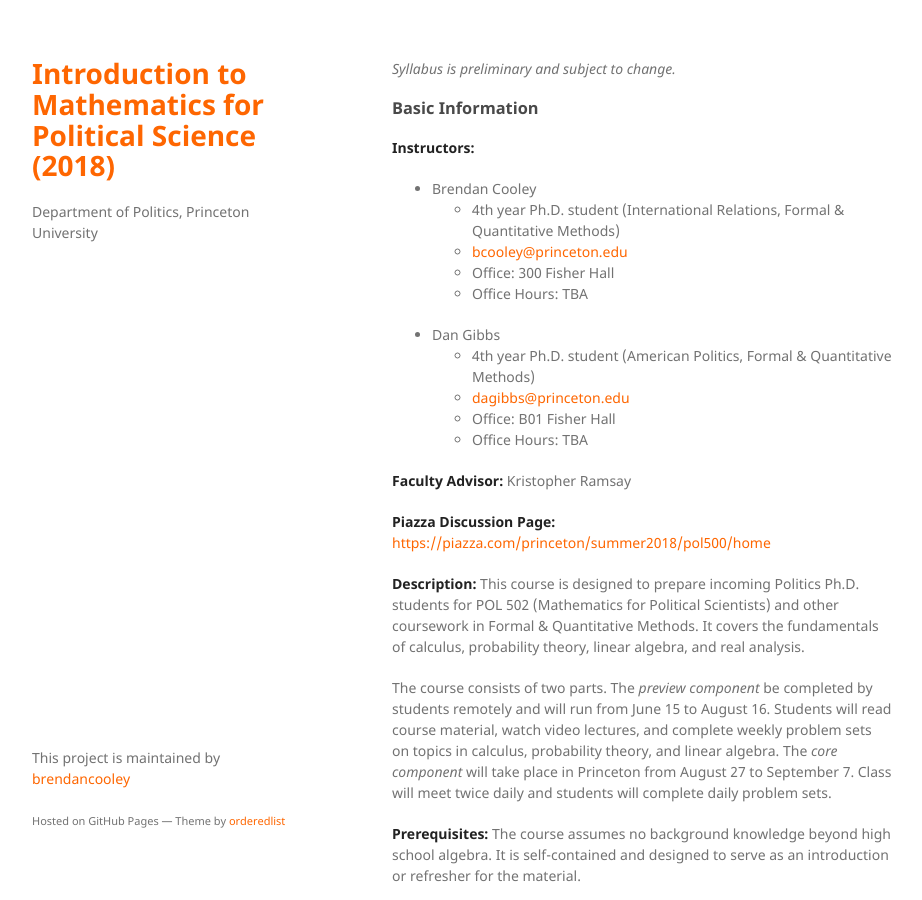
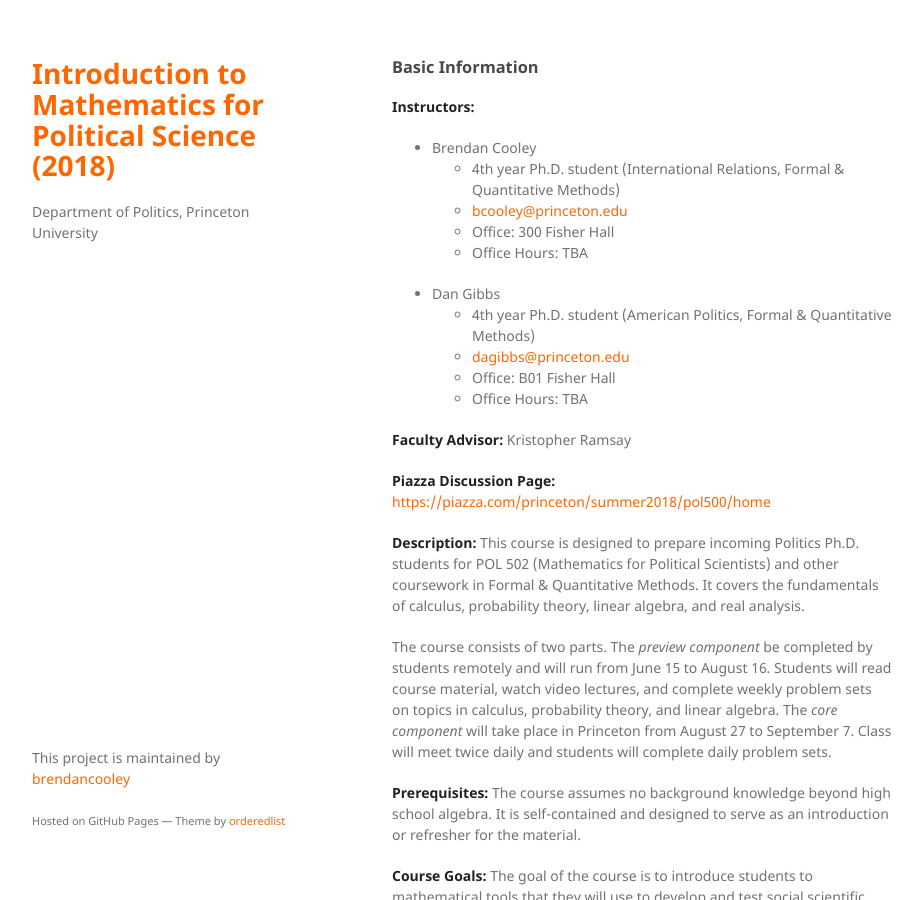
Before and after one commit to brendancooley/imps2019, a Jekyll site: the page built from index.md, in a window 1280 px wide and 900 px high. Shown: the whole window, without its empty margins (178-1100 px from the left). Built offline with Jekyll 4.4.1, drawn with Linux system fonts in a browser that asks for light colours; nearby versions of some CDN libraries; a script that is not in the unit is left out; our own code applies the rules of GitHub Pages for plain Markdown files.

Commit message:
finalize

```diff
--- a/index.md
+++ b/index.md
@@ -1,8 +1,6 @@
 ---
 layout: default
 ---
-
-*Syllabus is preliminary and subject to change.*
 
 ### Basic Information
 
```
